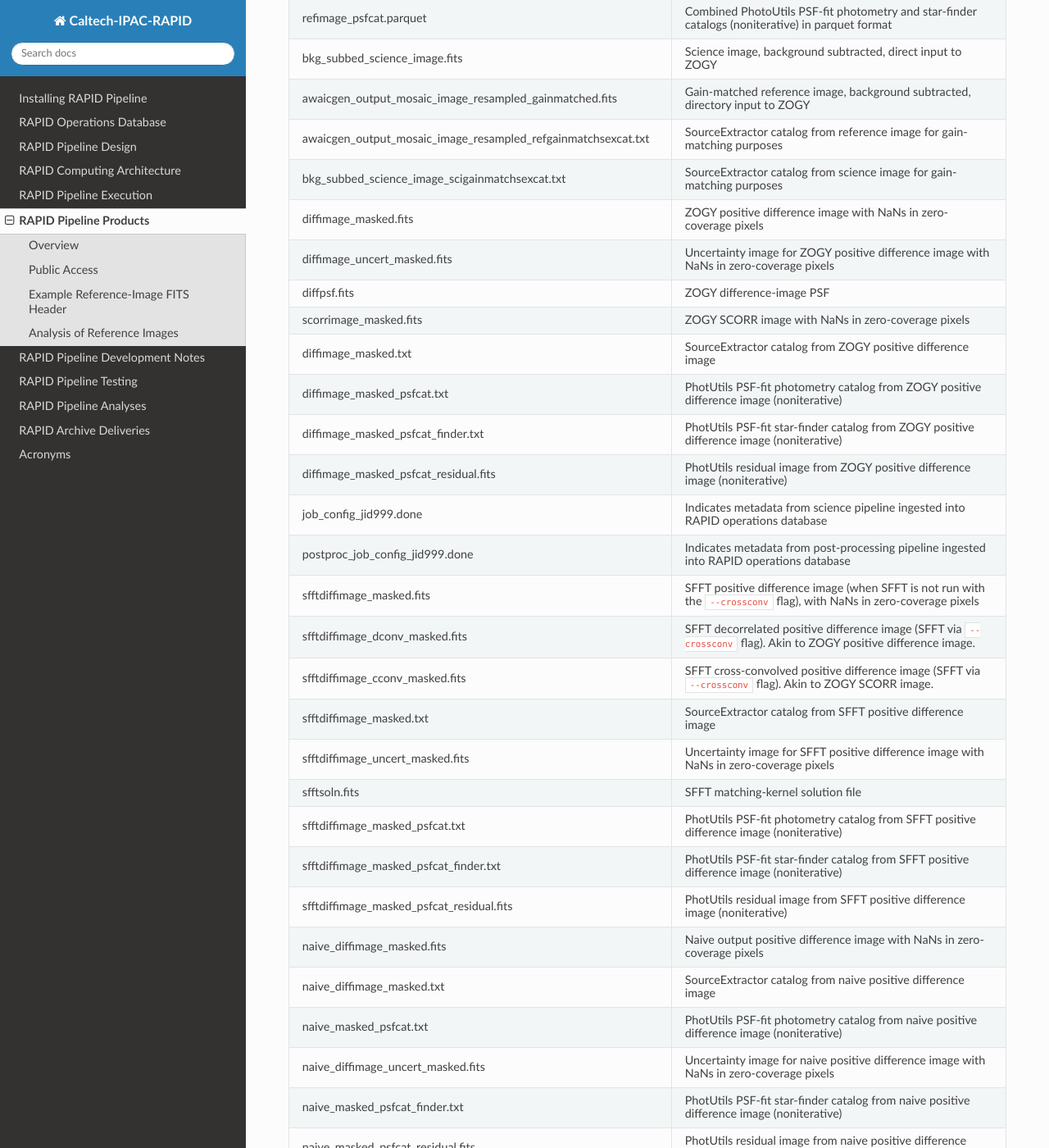
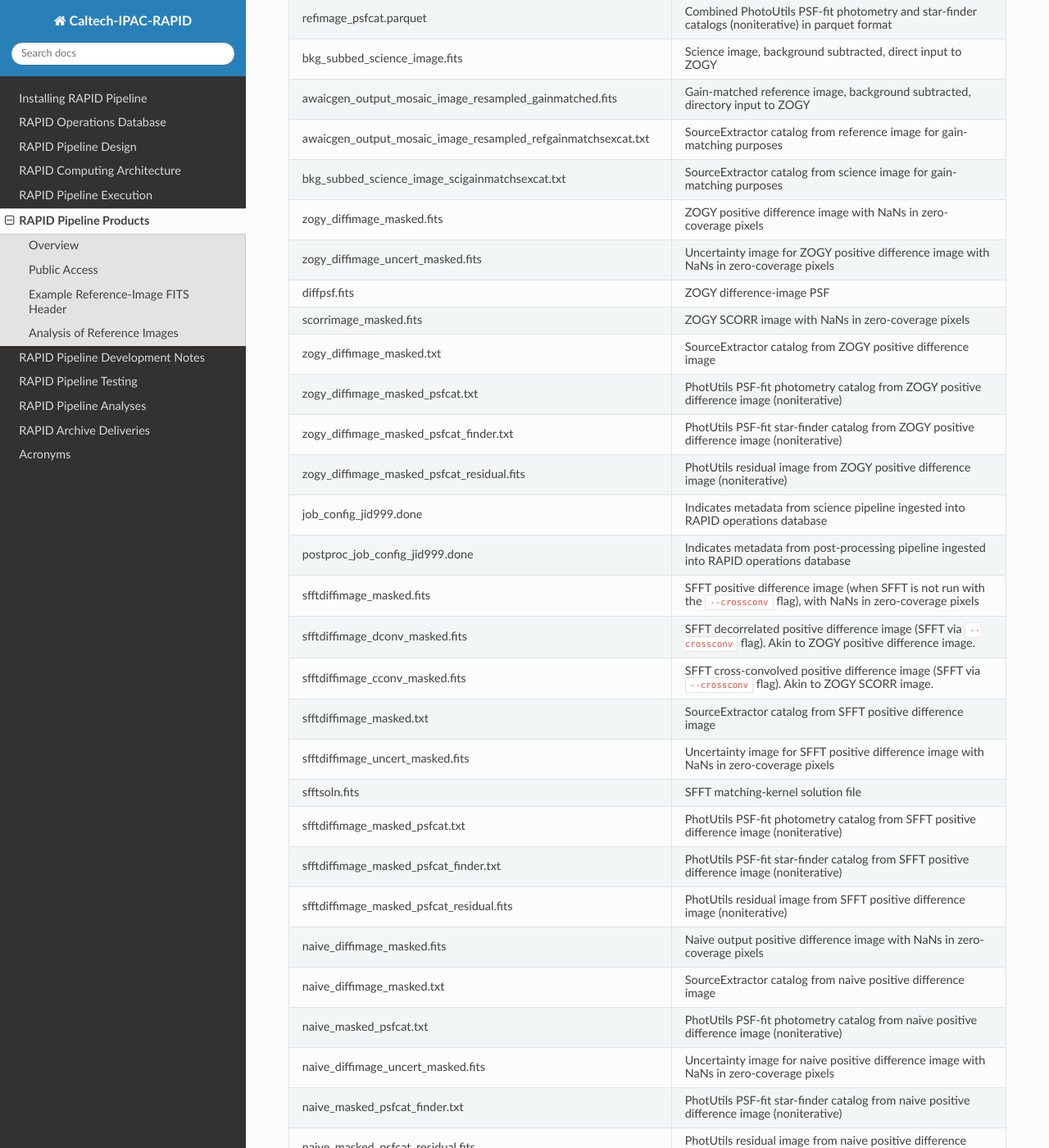
Before and after one commit to Caltech-IPAC/rapid, a Sphinx documentation site: the page built from docs/source/prod/products.rst, in a window 1280 px wide and 1400 px high, scrolled down 1849 px. Shown: the whole window at 82% size. Built offline with Sphinx 7.4.7 and the Read the Docs theme 3.1.0, drawn with Linux system fonts in a browser that asks for light colours; some of the changed text lies outside the part shown.

Commit message:
Added product listing for the 20260325 test.

```diff
--- a/docs/source/prod/products.rst
+++ b/docs/source/prod/products.rst
@@ -65,14 +65,14 @@ bkg_subbed_science_image.fits                                   Science image, b
 awaicgen_output_mosaic_image_resampled_gainmatched.fits         Gain-matched reference image, background subtracted, directory input to ZOGY
 awaicgen_output_mosaic_image_resampled_refgainmatchsexcat.txt   SourceExtractor catalog from reference image for gain-matching purposes
 bkg_subbed_science_image_scigainmatchsexcat.txt                 SourceExtractor catalog from science image for gain-matching purposes
-diffimage_masked.fits                                           ZOGY positive difference image with NaNs in zero-coverage pixels
-diffimage_uncert_masked.fits                                    Uncertainty image for ZOGY positive difference image with NaNs in zero-coverage pixels
+zogy_diffimage_masked.fits                                      ZOGY positive difference image with NaNs in zero-coverage pixels
+zogy_diffimage_uncert_masked.fits                               Uncertainty image for ZOGY positive difference image with NaNs in zero-coverage pixels
 diffpsf.fits                                                    ZOGY difference-image PSF
 scorrimage_masked.fits                                          ZOGY SCORR image with NaNs in zero-coverage pixels
-diffimage_masked.txt                                            SourceExtractor catalog from ZOGY positive difference image
-diffimage_masked_psfcat.txt                                     PhotUtils PSF-fit photometry catalog from ZOGY positive difference image (noniterative)
-diffimage_masked_psfcat_finder.txt                              PhotUtils PSF-fit star-finder catalog from ZOGY positive difference image (noniterative)
-diffimage_masked_psfcat_residual.fits                           PhotUtils residual image from ZOGY positive difference image (noniterative)
+zogy_diffimage_masked.txt                                       SourceExtractor catalog from ZOGY positive difference image
+zogy_diffimage_masked_psfcat.txt                                PhotUtils PSF-fit photometry catalog from ZOGY positive difference image (noniterative)
+zogy_diffimage_masked_psfcat_finder.txt                         PhotUtils PSF-fit star-finder catalog from ZOGY positive difference image (noniterative)
+zogy_diffimage_masked_psfcat_residual.fits                      PhotUtils residual image from ZOGY positive difference image (noniterative)
 job_config_jid999.done                                          Indicates metadata from science pipeline ingested into RAPID operations database
 postproc_job_config_jid999.done                                 Indicates metadata from post-processing pipeline ingested into RAPID operations database
 sfftdiffimage_masked.fits                                       SFFT positive difference image (when SFFT is not run with the ``--crossconv`` flag), with NaNs in zero-coverage pixels
```
Also changed, not shown: other parts of docs/source/prod/products.rst (+3 -3 lines).
